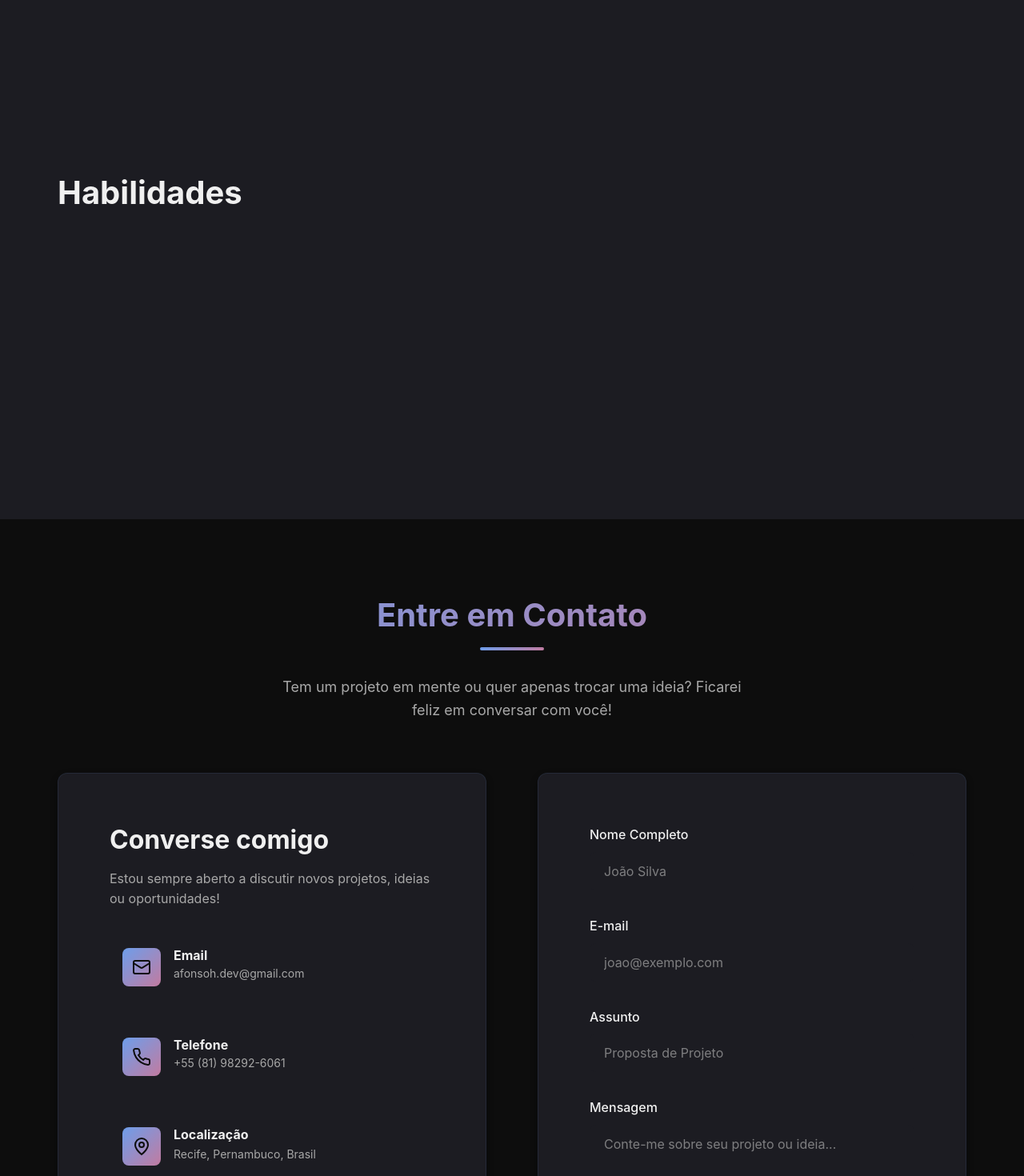
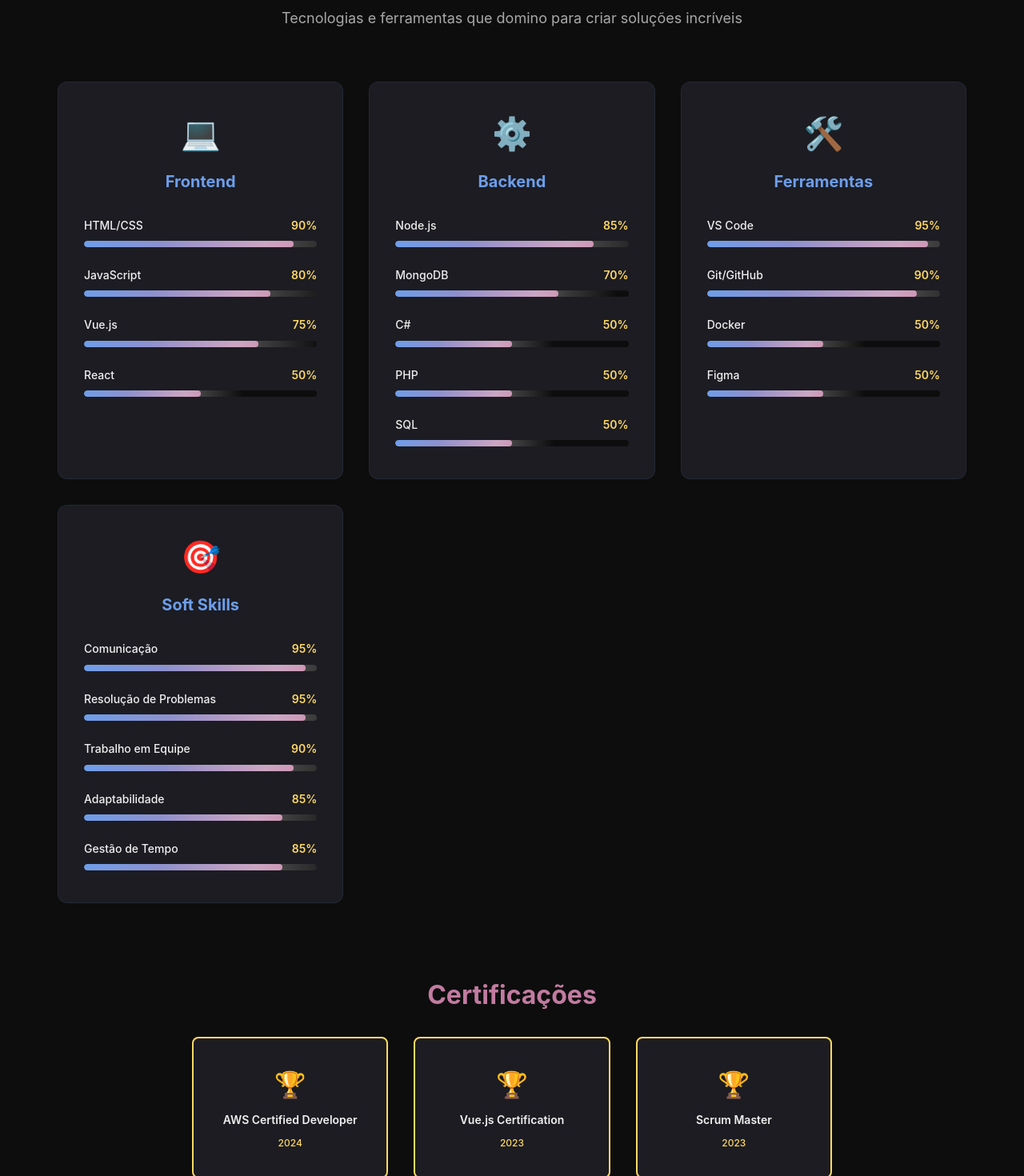
Before and after one commit to Afonso247/case-sheet, a Vue app: page / in a window 1280 px wide. Shown: the part 3320-4790 px from the top of the page at 80% size. Built offline with nearby package versions, Linux system fonts and the light colour scheme.

Commit message:
feat: skills page

```diff
--- a/src/components/sections/Skills.vue
+++ b/src/components/sections/Skills.vue
@@ -1,9 +1,93 @@
 <template>
   <section id="skills" class="skills">
     <div class="container">
-      <h2>Habilidades</h2>
+      <div class="skills-header">
+        <h2 class="text-gradient">Minhas Habilidades</h2>
+        <p class="skills-subtitle">
+          Tecnologias e ferramentas que domino para criar soluções incríveis
+        </p>
+      </div>
+
       <div class="skills-grid">
-        <!-- Suas habilidades aqui -->
+        <!-- Frontend -->
+        <div class="skill-category">
+          <div class="category-icon">💻</div>
+          <h3>Frontend</h3>
+          <div class="skills-list">
+            <div class="skill-item" v-for="skill in frontendSkills" :key="skill.name">
+              <div class="skill-info">
+                <span class="skill-name">{{ skill.name }}</span>
+                <span class="skill-level">{{ skill.level }}%</span>
+              </div>
+              <div class="skill-bar">
+                <div class="skill-progress" :style="{ width: skill.level + '%' }"></div>
+              </div>
+            </div>
+          </div>
+        </div>
+
+        <!-- Backend -->
+        <div class="skill-category">
+          <div class="category-icon">⚙️</div>
+          <h3>Backend</h3>
+          <div class="skills-list">
+            <div class="skill-item" v-for="skill in backendSkills" :key="skill.name">
+              <div class="skill-info">
+                <span class="skill-name">{{ skill.name }}</span>
+                <span class="skill-level">{{ skill.level }}%</span>
+              </div>
+              <div class="skill-bar">
+                <div class="skill-progress" :style="{ width: skill.level + '%' }"></div>
+              </div>
+            </div>
+          </div>
+        </div>
+
+        <!-- Ferramentas -->
+        <div class="skill-category">
+          <div class="category-icon">🛠️</div>
+          <h3>Ferramentas</h3>
+          <div class="skills-list">
+            <div class="skill-item" v-for="skill in toolsSkills" :key="skill.name">
+              <div class="skill-info">
+                <span class="skill-name">{{ skill.name }}</span>
+                <span class="skill-level">{{ skill.level }}%</span>
+              </div>
+              <div class="skill-bar">
+                <div class="skill-progress" :style="{ width: skill.level + '%' }"></div>
+              </div>
+            </div>
+          </div>
+        </div>
+
+        <!-- Soft Skills -->
+        <div class="skill-category">
+          <div class="category-icon">🎯</div>
+          <h3>Soft Skills</h3>
+          <div class="skills-list">
+            <div class="skill-item" v-for="skill in softSkills" :key="skill.name">
+              <div class="skill-info">
+                <span class="skill-name">{{ skill.name }}</span>
+                <span class="skill-level">{{ skill.level }}%</span>
+              </div>
+              <div class="skill-bar">
+                <div class="skill-progress" :style="{ width: skill.level + '%' }"></div>
+              </div>
+            </div>
+          </div>
+        </div>
+      </div>
+
+      <!-- Badges de certificações (opcional) -->
+      <div class="certifications">
+        <h3 class="certifications-title">Certificações</h3>
+        <div class="badges-grid">
+          <div class="badge-item" v-for="cert in certifications" :key="cert.name">
+            <div class="badge-icon">🏆</div>
+            <span class="badge-name">{{ cert.name }}</span>
+            <span class="badge-year">{{ cert.year }}</span>
+          </div>
+        </div>
       </div>
     </div>
   </section>
@@ -13,11 +97,224 @@
 export default {
   // eslint-disable-next-line vue/multi-word-component-names
   name: 'Skills',
+  data() {
+    return {
+      frontendSkills: [
+        { name: 'HTML/CSS', level: 90 },
+        { name: 'JavaScript', level: 80 },
+        { name: 'Vue.js', level: 75 },
+        { name: 'React', level: 50 },
+      ],
+      backendSkills: [
+        { name: 'Node.js', level: 85 },
+        { name: 'MongoDB', level: 70 },
+        { name: 'C#', level: 50 },
+        { name: 'PHP', level: 50 },
+        { name: 'SQL', level: 50 },
+      ],
+      toolsSkills: [
+        { name: 'VS Code', level: 95 },
+        { name: 'Git/GitHub', level: 90 },
+        { name: 'Docker', level: 50 },
+        { name: 'Figma', level: 50 },
+      ],
+      softSkills: [
+        { name: 'Comunicação', level: 95 },
+        { name: 'Resolução de Problemas', level: 95 },
+        { name: 'Trabalho em Equipe', level: 90 },
+        { name: 'Adaptabilidade', level: 85 },
+        { name: 'Gestão de Tempo', level: 85 },
+      ],
+      certifications: [
+        { name: 'AWS Certified Developer', year: '2024' },
+        { name: 'Vue.js Certification', year: '2023' },
+        { name: 'Scrum Master', year: '2023' },
+      ],
+    }
+  },
 }
 </script>
 
 <style scoped>
 .skills {
-  padding: 4rem 0;
+  background-color: var(--color-bg-base);
+}
+
+.skills-header {
+  text-align: center;
+  margin-bottom: var(--spacing-lg);
+}
+
+.skills-subtitle {
+  font-size: var(--text-lg);
+  color: var(--color-text-secondary);
+  max-width: 600px;
+  margin: 0 auto;
+}
+
+.skills-grid {
+  display: grid;
+  grid-template-columns: repeat(auto-fit, minmax(280px, 1fr));
+  gap: var(--spacing-md);
+  margin-bottom: var(--spacing-lg);
+}
+
+.skill-category {
+  background-color: var(--color-bg-secondary);
+  padding: var(--spacing-md);
+  border-radius: var(--radius-lg);
+  border: 1px solid rgba(109, 158, 235, 0.1);
+  transition: all var(--transition-base);
+}
+
+.skill-category:hover {
+  transform: translateY(-5px);
+  border-color: var(--color-primary);
+  box-shadow: var(--shadow-glow);
+}
+
+.category-icon {
+  font-size: 2.5rem;
+  margin-bottom: var(--spacing-sm);
+  text-align: center;
+}
+
+.skill-category h3 {
+  text-align: center;
+  color: var(--color-primary);
+  margin-bottom: var(--spacing-md);
+  font-size: var(--text-xl);
+}
+
+.skills-list {
+  display: flex;
+  flex-direction: column;
+  gap: var(--spacing-sm);
+}
+
+.skill-item {
+  margin-bottom: var(--spacing-xs);
+}
+
+.skill-info {
+  display: flex;
+  justify-content: space-between;
+  margin-bottom: 0.5rem;
+}
+
+.skill-name {
+  color: var(--color-text-primary);
+  font-weight: 500;
+  font-size: var(--text-sm);
+}
+
+.skill-level {
+  color: var(--color-accent);
+  font-weight: 600;
+  font-size: var(--text-sm);
+}
+
+.skill-bar {
+  height: 8px;
+  background-color: var(--color-bg-base);
+  border-radius: var(--radius-full);
+  overflow: hidden;
+  position: relative;
+}
+
+.skill-progress {
+  height: 100%;
+  background: var(--gradient-primary);
+  border-radius: var(--radius-full);
+  transition: width 1s ease-out;
+  position: relative;
+}
+
+.skill-progress::after {
+  content: '';
+  position: absolute;
+  top: 0;
+  left: 0;
+  right: 0;
+  bottom: 0;
+  background: linear-gradient(90deg, transparent, rgba(255, 255, 255, 0.3), transparent);
+  animation: shimmer 2s infinite;
+}
+
+@keyframes shimmer {
+  0% {
+    transform: translateX(-100%);
+  }
+  100% {
+    transform: translateX(100%);
+  }
+}
+
+/* Certificações */
+.certifications {
+  margin-top: var(--spacing-xl);
+  text-align: center;
+}
+
+.certifications-title {
+  color: var(--color-secondary);
+  margin-bottom: var(--spacing-md);
+}
+
+.badges-grid {
+  display: grid;
+  grid-template-columns: repeat(auto-fit, minmax(200px, 1fr));
+  gap: var(--spacing-md);
+  max-width: 800px;
+  margin: 0 auto;
+}
+
+.badge-item {
+  background-color: var(--color-bg-secondary);
+  padding: var(--spacing-md);
+  border-radius: var(--radius-md);
+  border: 2px solid var(--color-accent);
+  display: flex;
+  flex-direction: column;
+  align-items: center;
+  gap: 0.5rem;
+  transition: all var(--transition-base);
+}
+
+.badge-item:hover {
+  transform: scale(1.05);
+  box-shadow: 0 0 20px rgba(255, 217, 102, 0.3);
+}
+
+.badge-icon {
+  font-size: 2rem;
+}
+
+.badge-name {
+  color: var(--color-text-primary);
+  font-weight: 600;
+  text-align: center;
+  font-size: var(--text-sm);
+}
+
+.badge-year {
+  color: var(--color-accent);
+  font-size: var(--text-xs);
+  font-weight: 500;
+}
+
+/* Responsividade */
+@media (max-width: 768px) {
+  .skills-grid {
+    grid-template-columns: 1fr;
+  }
+
+  .category-icon {
+    font-size: 2rem;
+  }
+
+  .badges-grid {
+    grid-template-columns: 1fr;
+  }
 }
 </style>
```
